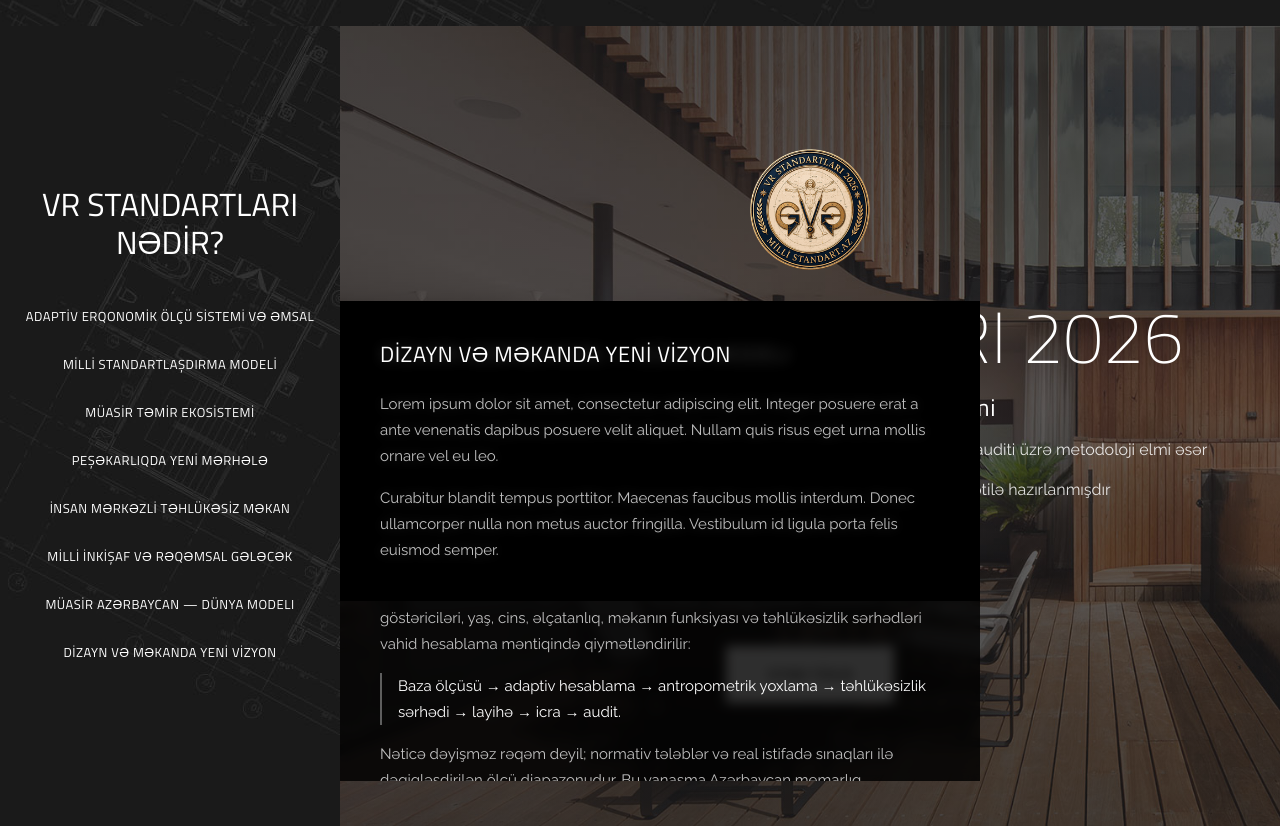
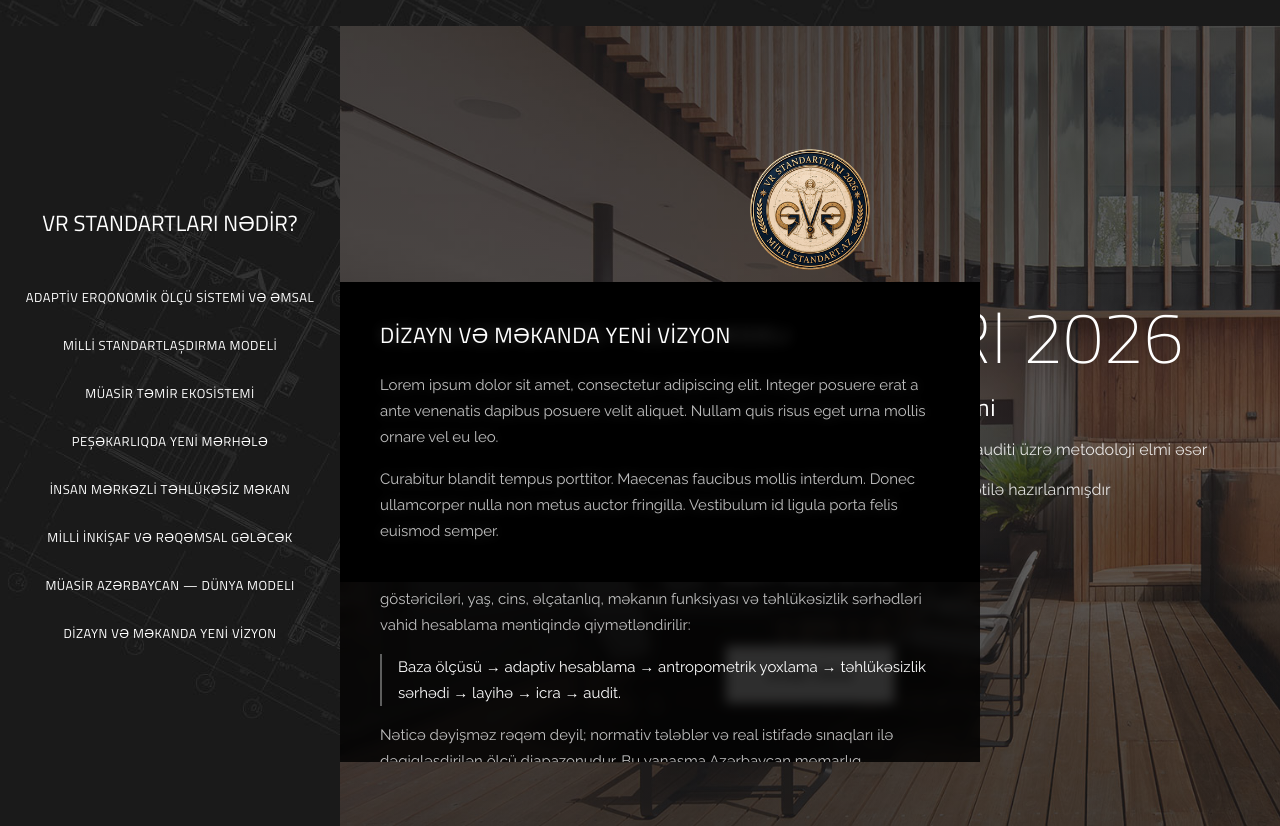
Before and after one commit to feyruzalizada/VRprogect, a Next.js app: page / in a window 1280 px wide. Shown: the part 1094-1920 px from the top of the page. Built offline with nearby package versions, Linux system fonts and the light colour scheme.

Commit message:
sidebar title commit

```diff
--- a/src/components/SideNavShowcase.module.css
+++ b/src/components/SideNavShowcase.module.css
@@ -22,7 +22,7 @@
   margin: 0 0 40px;
   padding: 0 24px;
   font-family: var(--font-titillium), sans-serif;
-  font-size: 32px;
+  font-size: 22px;
   font-weight: 400;
   line-height: 38px;
   text-align: center;
```
